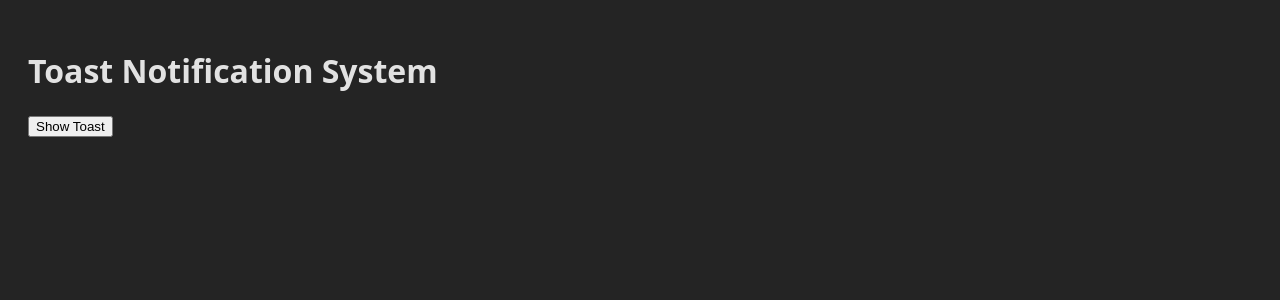
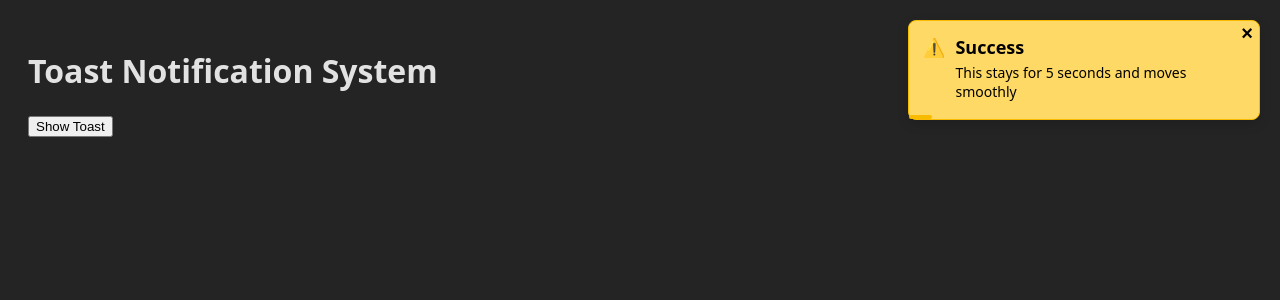
Before and after one commit to Adarsh-kushwaha/machine-coding, a React app: page /toast in a window 1280 px wide. Both pictures are taken after a click on the button "Show Toast". Shown: the top 300 px of the page. Built offline with nearby package versions, Linux system fonts and the light colour scheme; the HTML template or start-up script is replaced by a standard one.

Commit message:
pushed logic for animation

```diff
--- a/src/components/toast/notification.css
+++ b/src/components/toast/notification.css
@@ -145,7 +145,6 @@
 .toast-progress {
     height: 4px;
     border-radius: 5px;
-    transition: width 10ms linear;
 }
 
 .toast-progress[data-type="success"] {
--- a/src/pages/Toast.jsx
+++ b/src/pages/Toast.jsx
@@ -18,9 +18,10 @@ function Toast() {
     const handleAddToast = () => {
         toastService.showToast({
             title: "Success",
-            description: "This is a success notification",
-            type: "success",
+            description: "This stays for 5 seconds and moves smoothly",
+            type: "warning",
             position: "top-right",
+            duration: 3000
         })
     }
 
--- a/src/provider/ToastProvider.jsx
+++ b/src/provider/ToastProvider.jsx
@@ -20,7 +20,7 @@ function ToastProvider({ children }) {
     }
 
 
-    const addNotification = useCallback(({ title, description, type, position, cta }) => {
+    const addNotification = useCallback(({ title, description, type, position, cta, duration = 3000 }) => {
         const id = Date.now().toString();
         const newToast = {
             id,
@@ -30,7 +30,7 @@ function ToastProvider({ children }) {
             position,
             cta,
             progress: 100,
-            duration: 3000,
+            duration,
             preventProgress: false
 
         }
@@ -40,14 +40,18 @@ function ToastProvider({ children }) {
 
     function handlePauseOnHover(id) {
         setToastList((prev) => prev.map((toast) => {
-            toast.preventProgress = toast.id === id ? true : false;
+            if (toast.id === id) {
+                return { ...toast, preventProgress: true };
+            }
             return toast;
         }))
     }
 
     function handleResumeOnHover(id) {
         setToastList((prev) => prev.map((toast) => {
-            toast.preventProgress = toast.id === id ? false : false;
+            if (toast.id === id) {
+                return { ...toast, preventProgress: false };
+            }
             return toast;
         }))
     }
@@ -70,24 +74,20 @@ function ToastProvider({ children }) {
 
 
     useEffect(() => {
-        const intervalTime = 1000
+        const intervalTime = 10
         const interval = setInterval(() => {
             setToastList((prev) => prev.map((toast) => {
-                const currentProgress = toast.progress;
-                const duration = toast.duration
-                const hudredthOfDuration = duration / 1000;
-                const percentageToReduce = 100 / hudredthOfDuration;
-
                 if (toast.preventProgress) {
                     return toast;
                 }
 
-                toast.progress = currentProgress - percentageToReduce;
+                const percentageToReduce = (intervalTime / toast.duration) * 100;
+                const newProgress = toast.progress - percentageToReduce;
 
-                if (toast.progress <= 0) {
+                if (newProgress <= 0) {
                     return null;
                 }
-                return toast;
+                return { ...toast, progress: newProgress };
             }).filter(Boolean))
         }, intervalTime)
         return () => clearInterval(interval)
```
